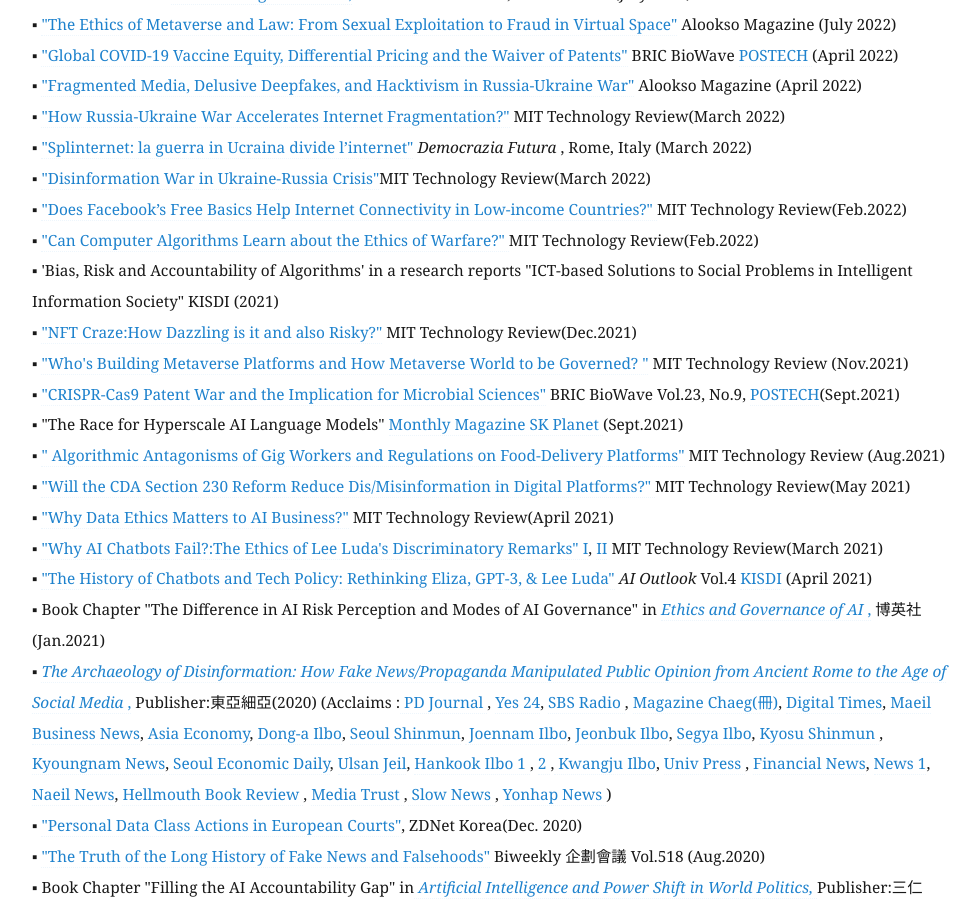
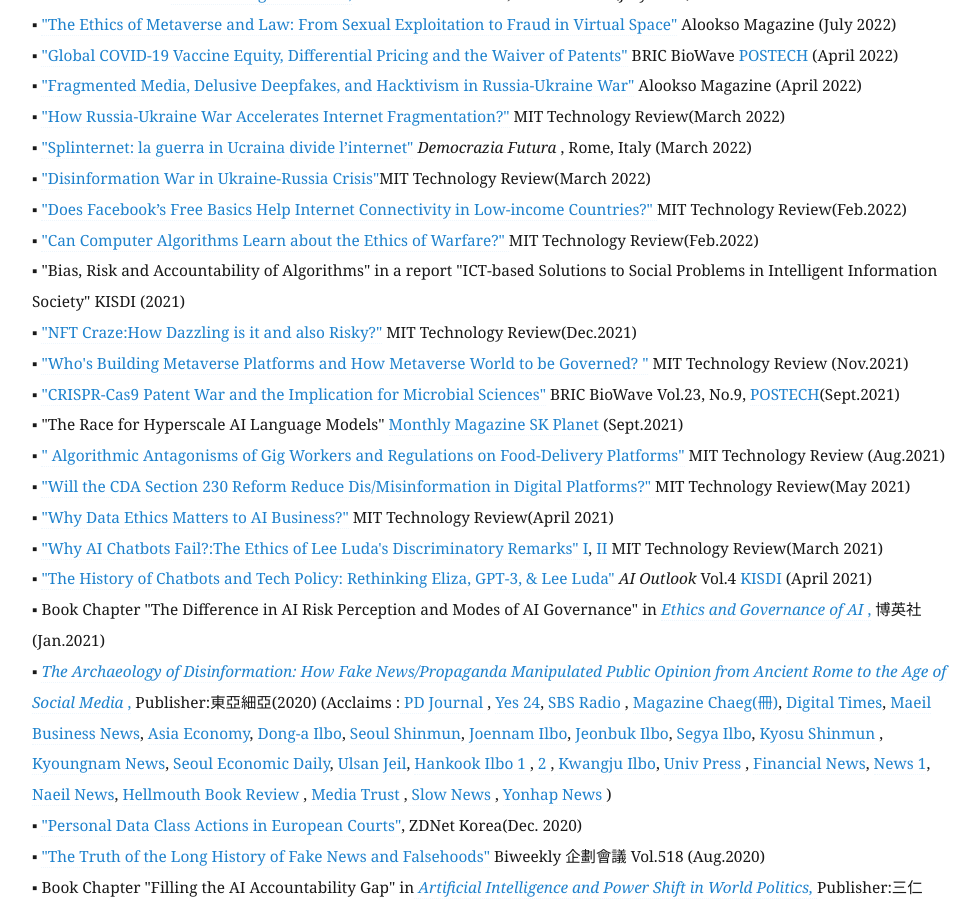
Before and after one commit to eunchangchoi/eunchangchoi.github.io, a Jekyll site: the page built from index.md, in a window 1280 px wide and 900 px high, scrolled down 2636 px. Shown: the whole window, without its empty margins (68-1048 px from the left). Built offline with Jekyll 4.4.1, drawn with Linux system fonts in a browser that asks for light colours; some of the changed text lies outside the part shown.

Commit message:
Update index.md

```diff
--- a/index.md
+++ b/index.md
@@ -53,7 +53,7 @@
 ▪ <a href="https://www.technologyreview.kr/%ec%9a%b0%ed%81%ac%eb%9d%bc%ec%9d%b4%eb%82%98-%ec%a0%84%ec%9f%81%ec%9d%98-%ec%9d%b4%eb%a9%b4-%ec%84%9c%eb%b0%a9%ea%b3%bc-%eb%9f%ac%ec%8b%9c%ec%95%84%ec%9d%98-%ed%97%88%ec%9c%84-%ec%a0%95%eb%b3%b4/">"Disinformation War in Ukraine-Russia Crisis"</a>MIT Technology Review(March 2022)<br>
 ▪ <a href="https://www.technologyreview.kr/%ed%8e%98%ec%9d%b4%ec%8a%a4%eb%b6%81%ec%9d%80-%ec%a0%80%ec%86%8c%eb%93%9d-%ea%b5%ad%ea%b0%80%eb%93%a4%ec%9d%98-%ec%9d%b8%ed%84%b0%eb%84%b7-%ec%a0%91%ec%86%8d%ec%9d%84-%eb%8f%95%ea%b3%a0-%ec%9e%88/">"Does Facebook’s Free Basics Help Internet Connectivity in Low-income Countries?" </a> MIT Technology Review(Feb.2022)<br>
 ▪ <a href="https://www.technologyreview.kr/%ec%bb%b4%ed%93%a8%ed%84%b0-%ec%95%8c%ea%b3%a0%eb%a6%ac%eb%93%ac%ec%9d%80-%ec%9c%a4%eb%a6%ac%ec%a0%81-%ec%a0%84%ed%88%ac%eb%b0%a9%eb%b2%95%ec%9d%84-%eb%b0%b0%ec%9a%b8-%ec%88%98-%ec%9e%88%ec%9d%84/"> "Can Computer Algorithms Learn about the Ethics of Warfare?" </a> MIT Technology Review(Feb.2022)<br>
-▪ 'Bias, Risk and Accountability of Algorithms' in a research reports "ICT-based Solutions to Social Problems in Intelligent Information Society" KISDI (2021) <br>
+▪ "Bias, Risk and Accountability of Algorithms" in a report "ICT-based Solutions to Social Problems in Intelligent Information Society" KISDI (2021) <br>
 ▪ <a href="https://www.technologyreview.kr/nft-%ec%97%b4%ed%92%8d-%ec%96%bc%eb%a7%88%eb%82%98-%eb%a9%8b%ec%a7%80%ea%b3%a0-%ec%96%bc%eb%a7%88%eb%82%98-%ec%9c%84%ed%97%98%ed%95%a0%ea%b9%8c/"> "NFT Craze:How Dazzling is it and also Risky?"</a> MIT Technology Review(Dec.2021)<br>
 ▪ <a href="https://www.technologyreview.kr/누가-메타버스-플랫폼을-구축하고-있고-메타버스-세/">"Who's Building Metaverse Platforms and How Metaverse World to be Governed? "</a> MIT Technology Review (Nov.2021)<br>
 ▪ <a href="https://www.ibric.org/myboard/read.php?Board=report&id=3843">"CRISPR-Cas9 Patent War and the Implication for Microbial Sciences"</a> BRIC BioWave Vol.23, No.9, <a href="https://www.ibric.org/biowave/bio_webzine_index.php"> POSTECH</a>(Sept.2021)<br>
@@ -153,7 +153,7 @@
 ▪ 'Social Interactions in Virtual Metaverse and Human Rights',<a href="https://www.humanrights.go.kr/site/main/index002"> National Human Rights Commission of Korea</a> (Feb. 2022)<br>
 ▪ <a href="https://zdnet.co.kr/view/?no=20220112165731">'The Rise of Political Deepfakes and Democracy'</a> Media & ICT Committee, National Assembly of Korea (Jan.2022) <br>
 ▪ Co-authored "Governing Artificial Intelligence: Issues, Principles, and Practices" The AI Governance Forum Korea (Jan.2022)<br>
-▪ Chapter Contribution 'Bias, Risk and Accountability of Algorithms' in a government think thank's research reports <a href="https://scienceon.kisti.re.kr/commons/util/originalView.do?cn=TRKO202100006631&dbt=TRKO&rn="> "ICT-based Solutions to Social Problems in Intelligent Information Society" Korea Information Society Development Institute (KISDI) (2021)</a> <br>
+▪ Chapter Contribution 'Bias, Risk and Accountability of Algorithms' in a government think thank's research report <a href="https://scienceon.kisti.re.kr/commons/util/originalView.do?cn=TRKO202100006631&dbt=TRKO&rn="> "ICT-based Solutions to Social Problems in Intelligent Information Society" Korea Information Society Development Institute (KISDI) (2021)</a> <br>
 ▪ Panelist,'Myanmar's Internet Suppression and Democracy after Military Coup' Korea Internet Governance Forum (Aug.2021) <br>
 ▪ <a href="https://ap.rigf.asia/fellowship/2021/introducing-the-mentors-of-2021-fellowship-program/?fbclid=IwAR2pn3lY-fE0daHxOW4vCcvk0HX-zwFHd8uJxaPnT266Hn7BOkA52UudjMw"> Mentoring</a> for Fellows,<a href="https://ap.rigf.asia/"> Asia Pacific Regional Internet Governance Forum</a> + <a href="https://www.apsig.asia/"> APSIG </a>(2023 Australia; 2022 Singapore; 2021 Nepal)<br>
 ▪ <a href="https://www.asiae.co.kr/article/2021081610112312900">'Fear and Misinformation in the Cultural History of Epidemics'</a>, <a href="https://opengov.seoul.go.kr/mediahub/20417385"> Citizen University, Seoul Metropolitan Government </a> (Aug.2021) <br>
```
